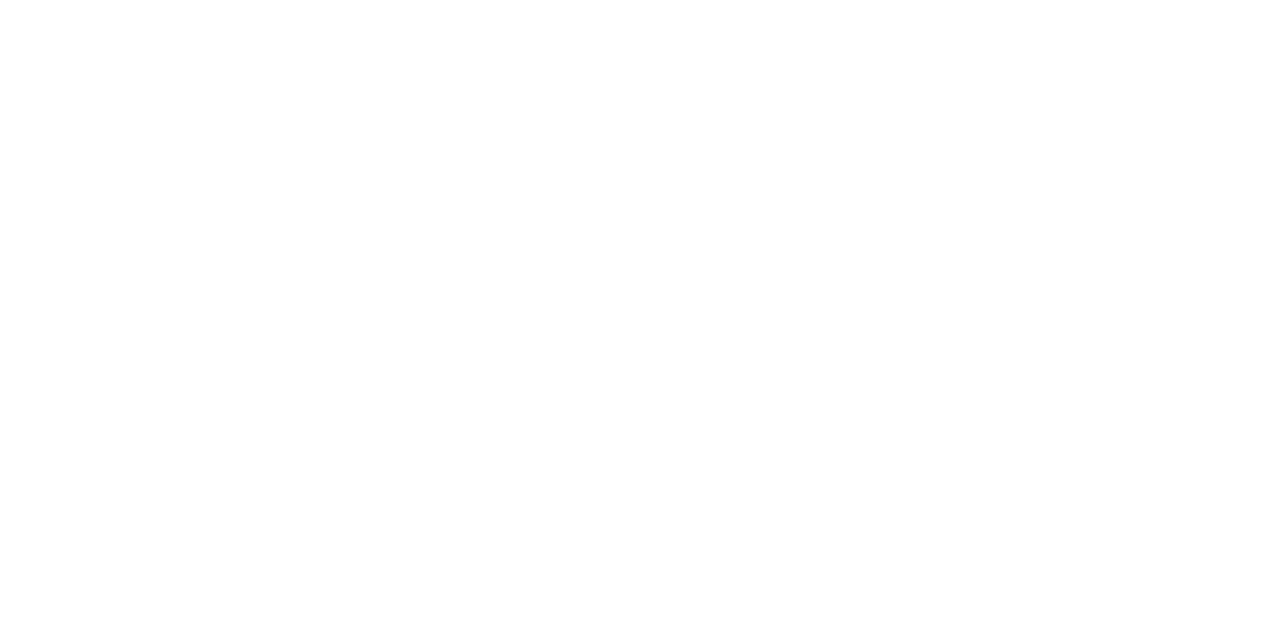
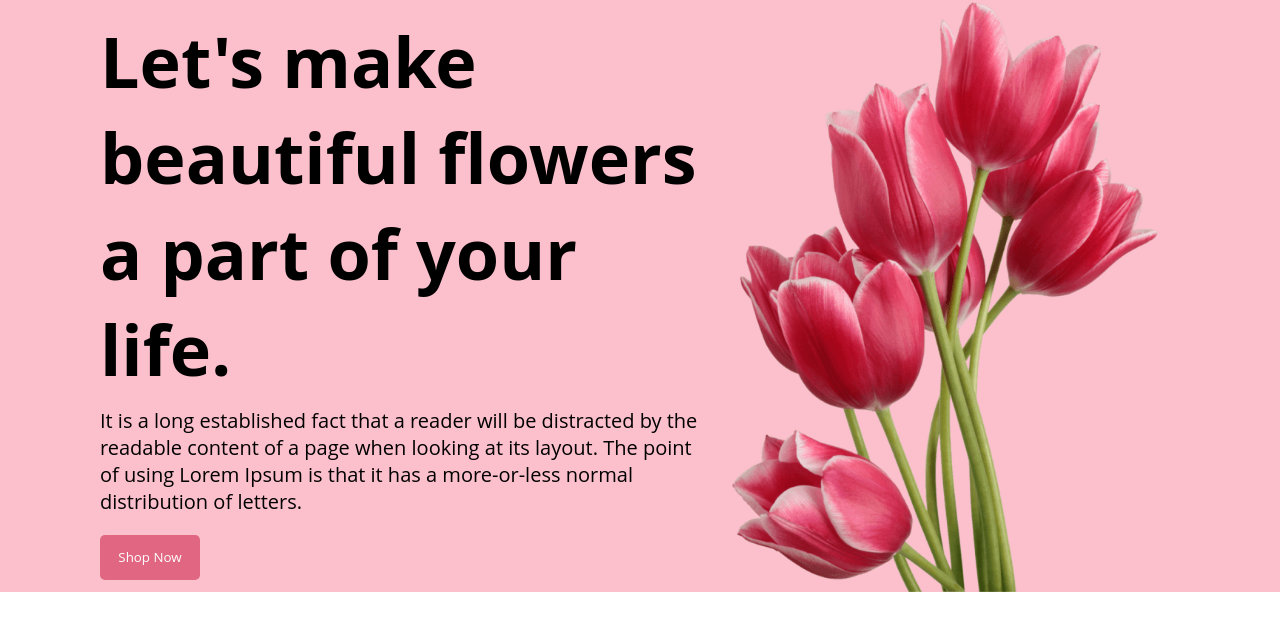
Before and after one commit to azizul-haq/module-6-assignment, a plain HTML site: page index.html in a window 1280 px wide. Drawn offline with Linux system fonts and the light colour scheme.

Commit message:
header section

```diff
--- a/index.html
+++ b/index.html
@@ -9,7 +9,19 @@
 </head>
 <body>
     <header>
-
+        <div class="header-container">
+            <div class="header-title">
+              <h1>Let's make beautiful flowers a part of your life.</h1>
+              <p>
+                It is a long established fact that a reader will be distracted by
+                the readable content of a page when looking at its layout. The point
+                of using Lorem Ipsum is that it has a more-or-less normal
+                distribution of letters.
+              </p>
+              <button>Shop Now</button>
+            </div>
+            <img width="470px" src="./images/pngwing 10.png" alt="" />
+          </div>
     </header>
     <main>
 
--- a/styles/style.css
+++ b/styles/style.css
@@ -0,0 +1,51 @@
+*{
+    margin: 0;
+   @import url('https://fonts.googleapis.com/css2?family=Lato:wght@400;700&family=Open+Sans:wght@400;700;800&display=swap');
+   font-family: 'Lato', sans-serif;
+   font-family: 'Open Sans', sans-serif;
+
+}
+/* common styles */
+section{
+    padding:80px 0px;
+}
+span{
+    color: #e06681;
+}
+/* shared styles */
+button{
+    background-color: #e06681;
+    border: none;
+    padding: 10px;
+    width: 100px;
+    height: 45px;
+    color: #fff;
+    border-radius: 5px;
+    cursor: pointer;
+    margin-top: 10px;
+}
+p{
+    padding: 10px 0px;
+    font-size: 20px;
+
+}
+ h1 {
+     font-size: 30px;
+ }
+ /* header styles */
+header{
+    height: 592px;
+    background-color: #fcc0cd;
+}
+.header-container{
+    padding: 0 100px;
+    display: flex;
+    justify-content: space-between;
+    align-items: center;
+}
+.header-title{
+    width: 708px;
+}
+.header-title>h1{
+    font-size: 70px;
+}
```
